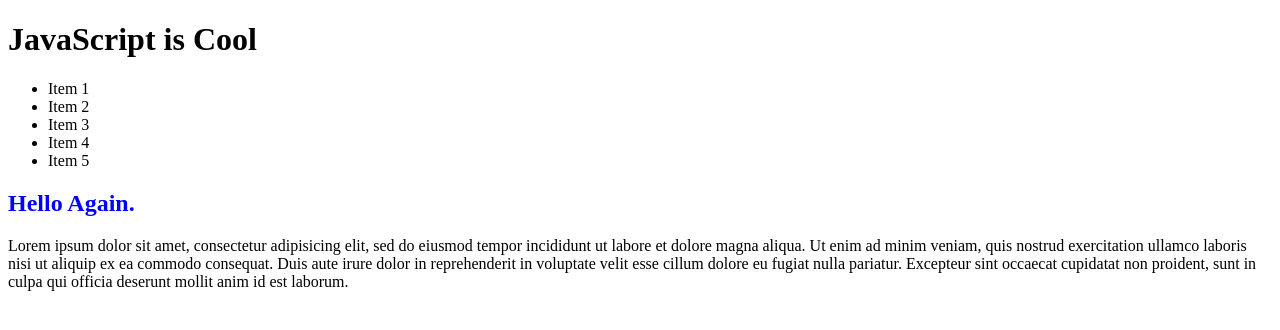
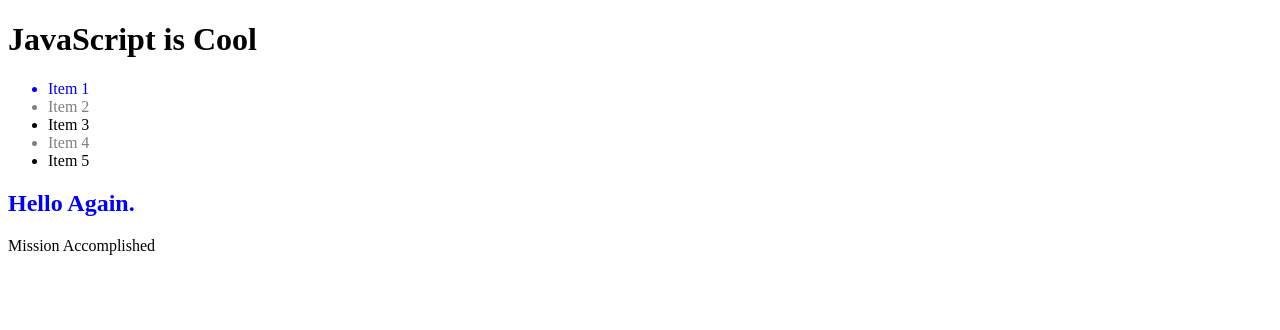
Before and after one commit to jeffrey840/codeup-web-exercises, a website: page dom-query-js.html in a window 1280 px wide. Drawn offline with Linux system fonts and the light colour scheme.

Commit message:
completed dom exercise

```diff
--- a/dom-query-js.html
+++ b/dom-query-js.html
@@ -38,17 +38,27 @@
         var subHeader = document.getElementById('sub-header');
         // console.log(subHeader.innerHTML);
         // TODO: Set the text color of subHeader to blue
-        subHeader.style.color = 'blue'
+        subHeader.style.color = 'blue';
         // TODO: Uncomment the next line and get all list items
-        // var listItems = ;
-
+        var listItems = document.getElementsByTagName("li");
         // TODO: Set text color on every other list item to grey
+        for (var i = 0; i < listItems.length; i++) {
+            if (i%2 != 0) {
+                listItems[i].style.color = "grey"
+            }
+        }
         // TODO: Set text color of li with dbid = 1 to blue
-
+        for (var i = 0; i < listItems.length; i++) {
+            if (listItems[i].getAttribute("data-dbid") == 1) {
+                listItems[i].style.color = "blue"
+            }
+        }
         // TODO: Uncomment the next line and get all elements with class name sub-paragraph
-        // var subParagraphs = ;
+        var subParagraphs =  document.getElementsByClassName('sub-paragraph');
 
         // TODO: Change the text in the first sub paragraph to "Mission Accomplished!"
+        subParagraphs[0].innerText = "Mission Accomplished"
+
     })();
 </script>
 </body>
```
